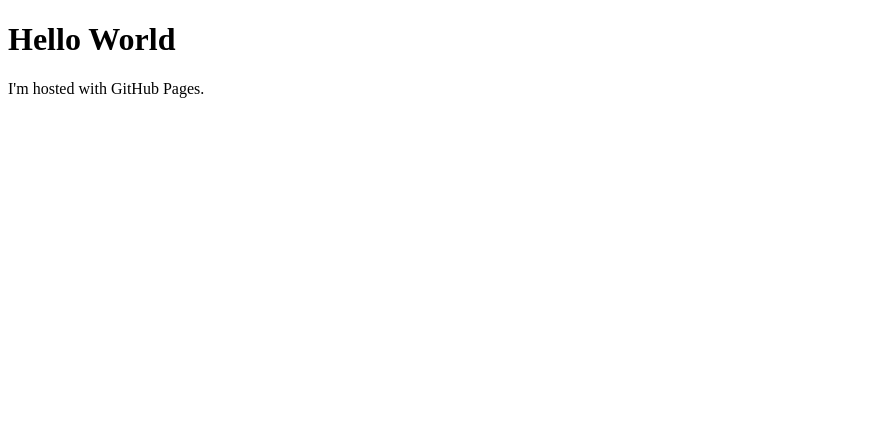
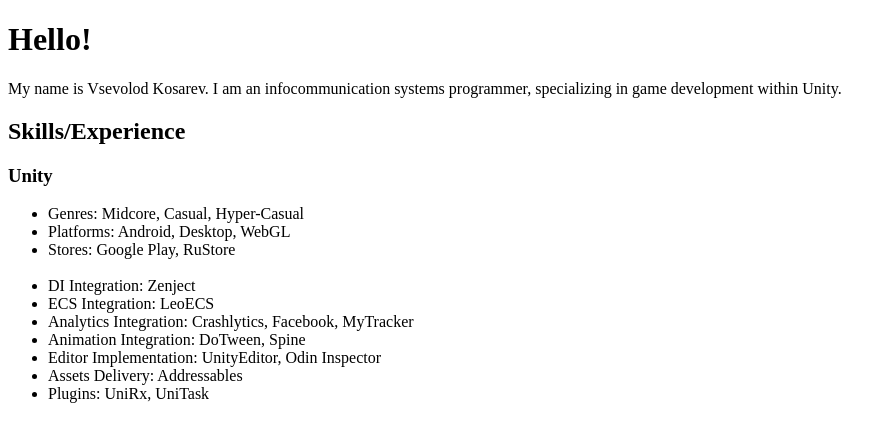
Before and after one commit to iamvkosarev/iamvkosarev.github.io, a plain HTML site: page index.html in a window 1280 px wide. Shown: the whole page, without its empty margins (0-896 px from the left). Drawn offline with Linux system fonts and the light colour scheme.

Commit message:
Added basic information

```diff
--- a/index.html
+++ b/index.html
@@ -2,8 +2,24 @@
 <html>
 
 <body>
-    <h1>Hello World</h1>
-    <p>I'm hosted with GitHub Pages.</p>
+    <h1>Hello!</h1>
+    <p>My name is Vsevolod Kosarev. I am an infocommunication systems programmer, specializing in game development within Unity.</p>
+
+    <h2>Skills/Experience</h2>
+    <h3>Unity</h3>
+    <ul>
+        <li>Genres: Midcore, Casual, Hyper-Casual</li>
+        <li>Platforms:  Android, Desktop, WebGL</li>
+        <li>Stores: Google Play, RuStore</li>
+        <br>
+        <li>DI Integration: Zenject</li>
+        <li>ECS Integration: LeoECS</li>
+        <li>Analytics Integration: Crashlytics, Facebook, MyTracker</li>
+        <li>Animation Integration: DoTween, Spine</li>
+        <li>Editor Implementation: UnityEditor, Odin Inspector</li>
+        <li>Assets Delivery: Addressables</li>
+        <li>Plugins: UniRx, UniTask</li>
+      </ul>
 </body>
 
 </html>
```
